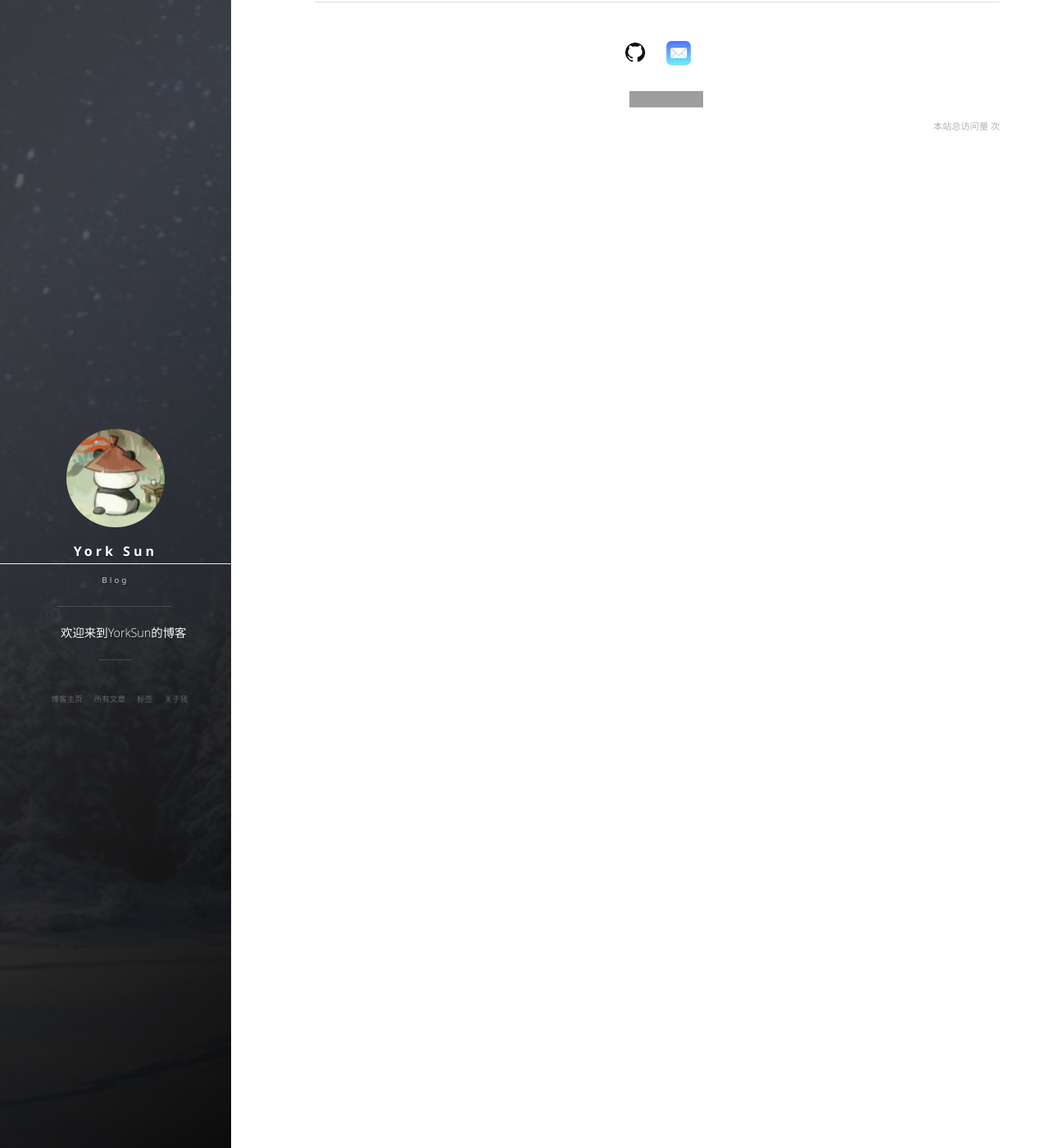
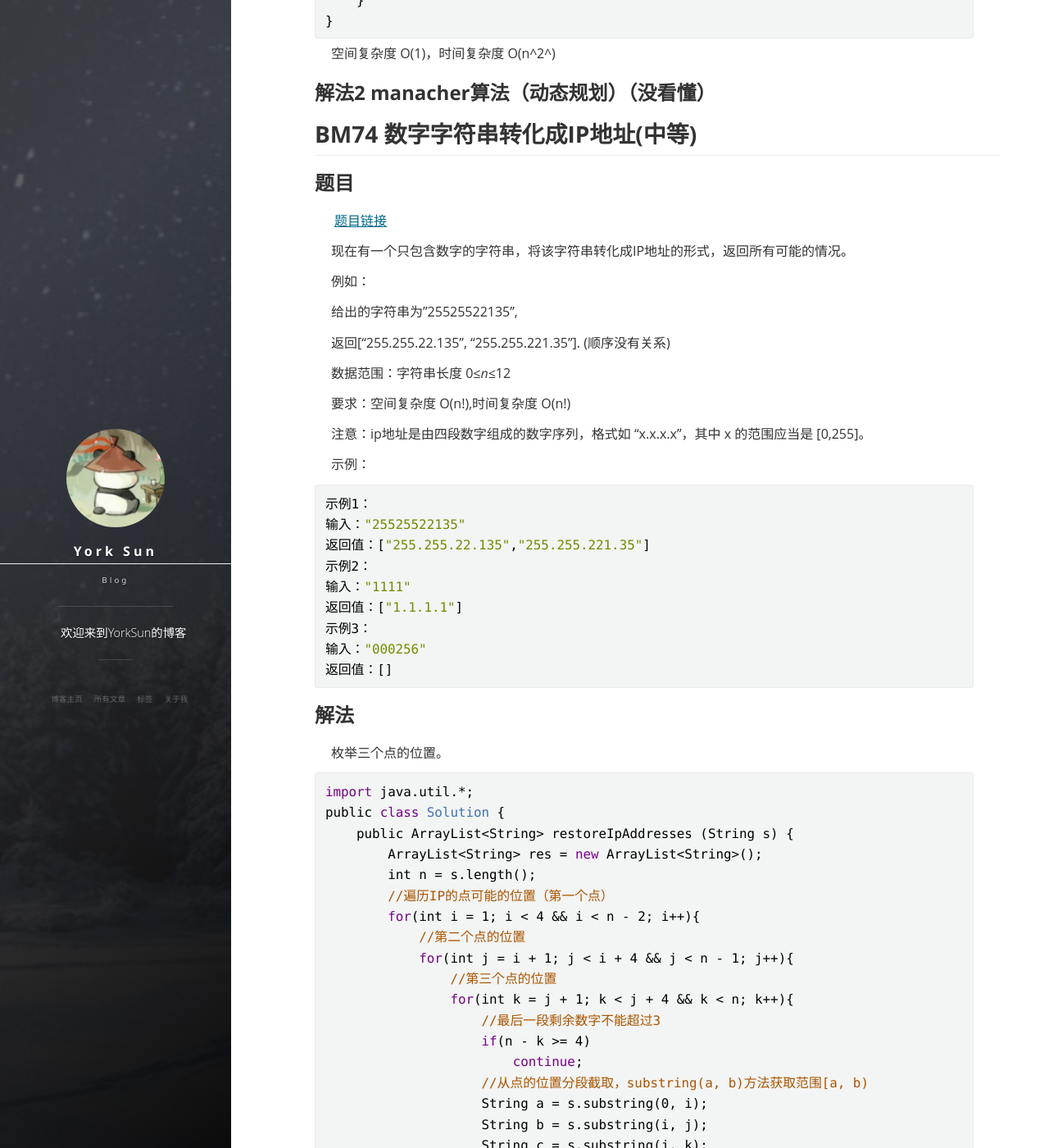
Before and after one commit to YorkSunSdu/YorkSunSdu.github.io, a Jekyll site: the page built from _posts/2023-06-21-动态规划（牛客）.md, in a window 1280 px wide and 1400 px high, scrolled down 19159 px. Shown: the whole window at 82% size. Built offline with Jekyll 4.4.1, drawn with Linux system fonts in a browser that asks for light colours; nearby versions of some CDN libraries; some web fonts are replaced; comment, search, counter and statistics services are not loaded; some of the changed text lies outside the part shown; grey boxes are pictures that could not be loaded.

Commit message:
上传字符串（牛客）

````diff
--- a/_posts/2023-06-21-动态规划（牛客）.md
+++ b/_posts/2023-06-21-动态规划（牛客）.md
@@ -790,3 +790,148 @@ public class Solution {
 空间复杂度 O(1)，时间复杂度 O(n^2^)
 
 ### 解法2 manacher算法（动态规划）（没看懂）
+
+
+
+## BM74 数字字符串转化成IP地址(中等)
+
+### 题目
+
+[题目链接](https://www.nowcoder.com/practice/ce73540d47374dbe85b3125f57727e1e?tpId=295&tqId=653&ru=/exam/oj&qru=/ta/format-top101/question-ranking&sourceUrl=%2Fexam%2Foj%3Fpage%3D1%26tab%3D%25E7%25AE%2597%25E6%25B3%2595%25E7%25AF%2587%26topicId%3D295)
+
+现在有一个只包含数字的字符串，将该字符串转化成IP地址的形式，返回所有可能的情况。
+
+例如：
+
+给出的字符串为"25525522135",
+
+返回["255.255.22.135", "255.255.221.35"]. (顺序没有关系)
+
+数据范围：字符串长度 0≤*n*≤12
+
+要求：空间复杂度 O(n!),时间复杂度 O(n!)
+
+注意：ip地址是由四段数字组成的数字序列，格式如 "x.x.x.x"，其中 x 的范围应当是 [0,255]。
+
+示例：
+
+```
+示例1：
+输入："25525522135"
+返回值：["255.255.22.135","255.255.221.35"]
+示例2：
+输入："1111"
+返回值：["1.1.1.1"]
+示例3：
+输入："000256"
+返回值：[]
+```
+
+### 解法
+
+枚举三个点的位置。
+
+```Java
+import java.util.*;
+public class Solution {
+    public ArrayList<String> restoreIpAddresses (String s) {
+        ArrayList<String> res = new ArrayList<String>();
+        int n = s.length();
+        //遍历IP的点可能的位置（第一个点）
+        for(int i = 1; i < 4 && i < n - 2; i++){
+            //第二个点的位置
+            for(int j = i + 1; j < i + 4 && j < n - 1; j++){
+                //第三个点的位置
+                for(int k = j + 1; k < j + 4 && k < n; k++){
+                    //最后一段剩余数字不能超过3
+                    if(n - k >= 4)
+                        continue;
+                    //从点的位置分段截取，substring(a, b)方法获取范围[a, b)
+                    String a = s.substring(0, i);
+                    String b = s.substring(i, j);
+                    String c = s.substring(j, k);
+                    String d = s.substring(k);
+                    //IP每个数字不大于255，parseInt()方法将字符串转为整型
+                    if(Integer.parseInt(a) > 255 || Integer.parseInt(b) > 255 || Integer.parseInt(c) > 255 || Integer.parseInt(d) > 255)
+                        continue;
+                    //排除前导0的情况
+                    if((a.length() != 1 && a.charAt(0) == '0') || (b.length() != 1 && b.charAt(0) == '0') ||  (c.length() != 1 && c.charAt(0) == '0') || (d.length() != 1 && d.charAt(0) == '0'))
+                        continue;
+                    //组装IP地址
+                    String temp = a + "." + b + "." + c + "." + d;
+                    res.add(temp);
+                }
+            }
+        }
+        return res;
+    }
+}
+```
+
+
+
+## BM75 编辑距离(一)(较难)
+
+### 题目
+
+[题目链接](https://www.nowcoder.com/practice/6a1483b5be1547b1acd7940f867be0da?tpId=295&tqId=2294660&ru=/exam/oj&qru=/ta/format-top101/question-ranking&sourceUrl=%2Fexam%2Foj%3Fpage%3D1%26tab%3D%25E7%25AE%2597%25E6%25B3%2595%25E7%25AF%2587%26topicId%3D295)
+
+给定两个字符串 str1 和 str2 ，请你算出将 str1 转为 str2 的最少操作数。
+
+你可以对字符串进行3种操作：
+
+1.插入一个字符
+
+2.删除一个字符
+
+3.修改一个字符。
+
+字符串长度满足 1≤*n*≤1000 ，保证字符串中只出现小写英文字母。
+
+示例：
+
+```
+示例1：
+输入："nowcoder","new"
+返回值：6
+说明：
+"nowcoder"=>"newcoder"(将'o'替换为'e')，修改操作1次
+"nowcoder"=>"new"(删除"coder")，删除操作5次
+示例2：
+输入："intention","execution"
+返回值：5
+说明：一种方案为:
+因为2个长度都是9，后面的4个后缀的长度都为"tion"，于是从"inten"到"execu"逐个修改即可
+```
+
+### 解法 动态规划
+
+```Java
+import java.util.*;
+public class Solution {
+    public int editDistance (String str1, String str2) {
+        int n1 = str1.length();
+        int n2 = str2.length();
+        //dp[i][j]表示到str1[i]和str2[j]为止的子串需要的编辑距离
+        int[][] dp = new int[n1 + 1][n2 + 1];
+        //初始化边界
+        for(int i = 1; i <= n1; i++)
+            dp[i][0] = dp[i - 1][0] + 1;
+        for(int i = 1; i <= n2; i++)
+            dp[0][i] = dp[0][i - 1] + 1;
+        //遍历第一个字符串的每个位置
+        for(int i = 1; i <= n1; i++)
+            //对应第二个字符串每个位置
+            for(int j = 1; j <= n2; j++){
+                //若是字符相同，此处不用编辑
+                if(str1.charAt(i - 1) == str2.charAt(j - 1))
+                    //直接等于二者前一个的距离
+                    dp[i][j] = dp[i - 1][j - 1];
+                else
+                    //选取增加1位、添加1位、减少1位中最小的距离，加上此处编辑距离1
+                    dp[i][j] = Math.min(dp[i - 1][j - 1], Math.min(dp[i - 1][j], dp[i][j - 1])) + 1;
+            }
+        return dp[n1][n2];
+    }
+}
+```
````
Also changed, not shown: _posts/2023-06-24-字符串（牛客）.md (added, +341 -0 lines).
